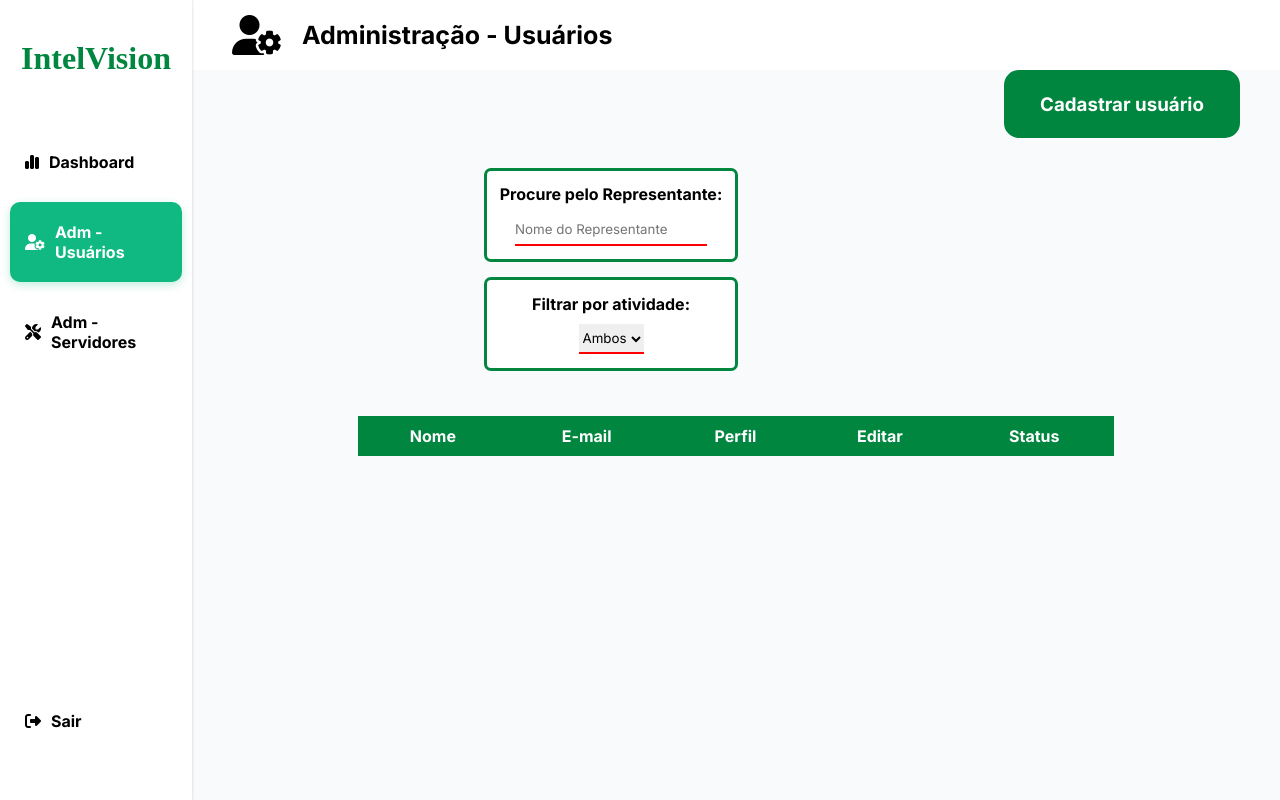
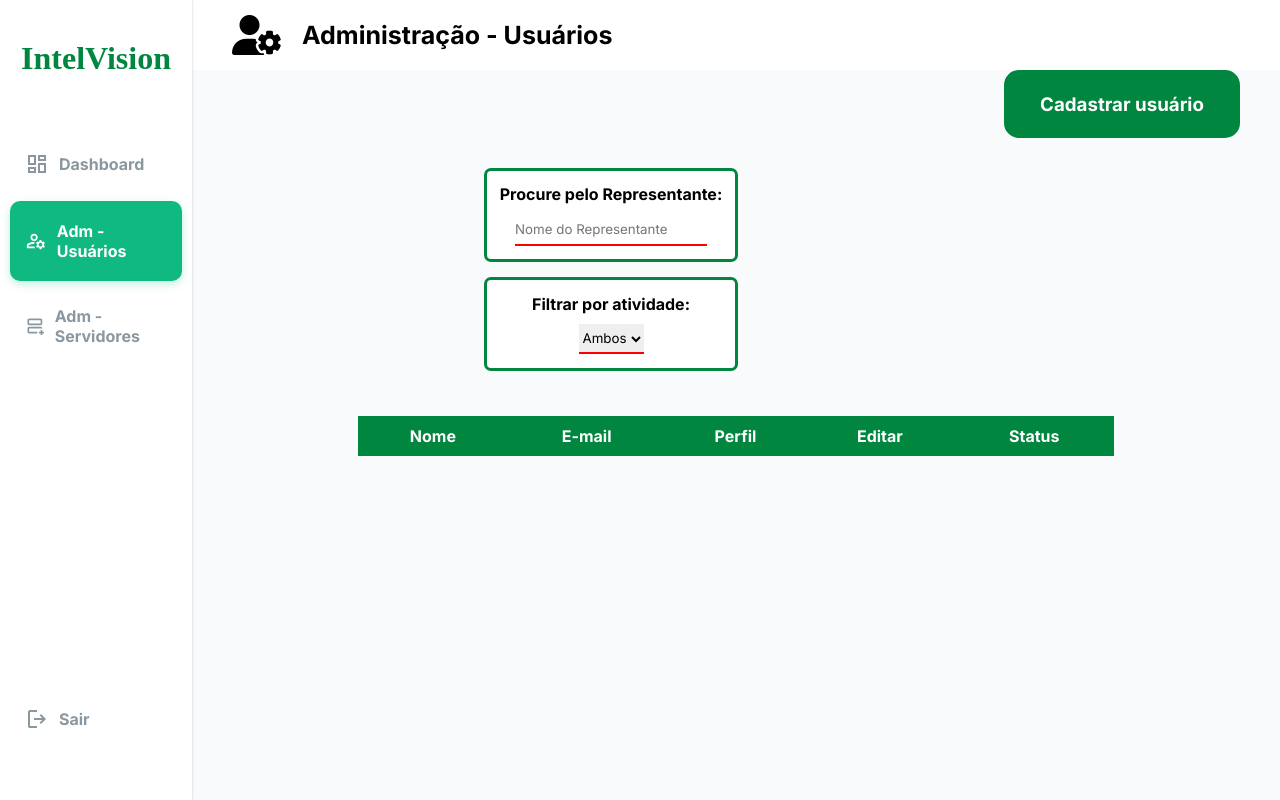
Before and after one commit to IntelVision-PI/intelvision, a website: page public/tela-administracao-usuario.html in a window 1280 px wide. Drawn offline with nearby package versions, Linux system fonts and the light colour scheme; no server answers; a web font is replaced by a local one.

Commit message:
inserindo o novo menu nas páginas de adm

```diff
--- a/public/css/dashboard.css
+++ b/public/css/dashboard.css
@@ -119,6 +119,7 @@ header {
   padding: 20px 15px;
   margin: 5px 10px;
   border-radius: 10px;
+  cursor: pointer;
 }
 
 .inativo:hover {
@@ -130,6 +131,7 @@ header {
   }
 }
 
+.btn-nav span,
 .btn-nav a,
 .btn-logout {
   display: flex;
--- a/public/tela-administracao-usuario.html
+++ b/public/tela-administracao-usuario.html
@@ -1,11 +1,8 @@
 <!DOCTYPE html>
 <html lang="pt-br">
+
 <head>
-    <link
-      rel="shortcut icon"
-      href="../assets/icon/favicon2.ico"
-      type="image/x-icon"
-    />
+  <link rel="shortcut icon" href="../assets/icon/favicon2.ico" type="image/x-icon" />
   <link rel="icon" href="./assets/img/Câmera.png" />
   <meta charset="UTF-8" />
   <meta http-equiv="X-UA-Compatible" content="IE=edge" />
@@ -19,10 +16,8 @@
       rel="stylesheet"
       href="https://fonts.googleapis.com/css2?family=Material+Symbols+Outlined:opsz,wght,FILL,GRAD@20..48,100..700,0..1,-50..200&icon_names=close"
     /> -->
-    <link
-      rel="stylesheet"
-      href="https://fonts.googleapis.com/css2?family=Material+Symbols+Outlined:opsz,wght,FILL,GRAD@24,400,0,0"
-    />
+  <link rel="stylesheet"
+    href="https://fonts.googleapis.com/css2?family=Material+Symbols+Outlined:opsz,wght,FILL,GRAD@24,400,0,0" />
   <!-- <link rel="stylesheet" href="./css/tela-administracao.css"> -->
   <script src="./js/sessao.js"></script>
   <script src="./js/alerta.js"></script>
@@ -30,17 +25,13 @@
   <link rel="preconnect" href="https://fonts.gstatic.com" />
   <link
     href="https://fonts.googleapis.com/css2?family=Exo+2:ital,wght@0,100;0,200;0,300;0,400;0,500;0,600;0,700;0,800;0,900;1,100;1,200;1,300;1,400;1,500;1,600;1,700;1,800;1,900&display=swap"
-      rel="stylesheet"
-    />
+    rel="stylesheet" />
 
   <!-- scripts do Chart.js - 2022-1 -->
   <script src="https://cdn.jsdelivr.net/npm/chart.js"></script>
 
   <!--FONT AWESOME-->
-    <script
-      src="https://kit.fontawesome.com/9f7414eb10.js"
-      crossorigin="anonymous"
-    ></script>
+  <script src="https://kit.fontawesome.com/9f7414eb10.js" crossorigin="anonymous"></script>
 </head>
 
 <body onload="puxarDados(), validarSessaoAdministrador()">
@@ -53,44 +44,64 @@
     </div>
   </header>
   <div class="janela">
+    <!-- MENU -->
     <div class="header-left">
       <h1>IntelVision</h1>
+      <div class="escolhaDash">
 
-        <div class="btn-nav">
-          <a href="servidores.html">
-            <i class="fa-solid fa-chart-simple"></i>
+        <a href="./servidores.html">
+          <div class="btn-nav inativo">
+            <span>
+              <svg xmlns="http://www.w3.org/2000/svg" height="24px" viewBox="0 -960 960 960" width="24px"
+                fill="#8b979f">
+                <path
+                  d="M520-600v-240h320v240H520ZM120-440v-400h320v400H120Zm400 320v-400h320v400H520Zm-400 0v-240h320v240H120Zm80-400h160v-240H200v240Zm400 320h160v-240H600v240Zm0-480h160v-80H600v80ZM200-200h160v-80H200v80Zm160-320Zm240-160Zm0 240ZM360-280Z" />
+              </svg>
               <h3>Dashboard</h3>
+            </span>
+          </div>
+        </a>
+
+        <a href="./tela-administracao-usuario.html">
+          <div class="btn-nav ativo" id="btn-nav-admin-usuarios">
+            <span>
+              <svg xmlns="http://www.w3.org/2000/svg" height="24px" viewBox="0 -960 960 960" width="24px"
+                fill="#8b979f">
+                <path
+                  d="M400-480q-66 0-113-47t-47-113q0-66 47-113t113-47q66 0 113 47t47 113q0 66-47 113t-113 47ZM80-160v-112q0-33 17-62t47-44q51-26 115-44t141-18h14q6 0 12 2-8 18-13.5 37.5T404-360h-4q-71 0-127.5 18T180-306q-9 5-14.5 14t-5.5 20v32h252q6 21 16 41.5t22 38.5H80Zm560 40-12-60q-12-5-22.5-10.5T584-204l-58 18-40-68 46-40q-2-14-2-26t2-26l-46-40 40-68 58 18q11-8 21.5-13.5T628-460l12-60h80l12 60q12 5 22.5 11t21.5 15l58-20 40 70-46 40q2 12 2 25t-2 25l46 40-40 68-58-18q-11 8-21.5 13.5T732-180l-12 60h-80Zm40-120q33 0 56.5-23.5T760-320q0-33-23.5-56.5T680-400q-33 0-56.5 23.5T600-320q0 33 23.5 56.5T680-240ZM400-560q33 0 56.5-23.5T480-640q0-33-23.5-56.5T400-720q-33 0-56.5 23.5T320-640q0 33 23.5 56.5T400-560Zm0-80Zm12 400Z" />
+              </svg>
+              <h3>Adm - Usuários</h3>
+            </span>
+          </div>
+        </a>
+
+        <a href="./tela-administracao-servidores.html">
+          <div class="btn-nav inativo" id="btn-nav-admin-servidores">
+            <span>
+              <svg xmlns="http://www.w3.org/2000/svg" height="24px" viewBox="0 -960 960 960" width="24px"
+                fill="#8b979f">
+                <path
+                  d="M200-200v-160 4-4 160Zm0 80q-33 0-56.5-23.5T120-200v-160q0-33 23.5-56.5T200-440h560q33 0 56.5 23.5T840-360H200v160h400v80H200Zm0-400q-33 0-56.5-23.5T120-600v-160q0-33 23.5-56.5T200-840h560q33 0 56.5 23.5T840-760v160q0 33-23.5 56.5T760-520H200Zm0-80h560v-160H200v160Zm0 0v-160 160ZM760-40v-80h-80v-80h80v-80h80v80h80v80h-80v80h-80Z" />
+              </svg>
+              <h3>Adm - Servidores</h3>
+            </span>
+          </div>
+        </a>
+
+      </div>
+
+      <div class="btn-nav btn-logout inativo" onclick="limparSessao()">
+        <a href="./index.html">
+          <svg xmlns="http://www.w3.org/2000/svg" height="24px" viewBox="0 -960 960 960" width="24px" fill="#8b979f">
+            <path
+              d="M200-120q-33 0-56.5-23.5T120-200v-560q0-33 23.5-56.5T200-840h280v80H200v560h280v80H200Zm440-160-55-58 102-102H360v-80h327L585-622l55-58 200 200-200 200Z" />
+          </svg>
+          <h3>Sair</h3>
         </a>
       </div>
 
-        <!-- <div class="btn-nav">
-          <a href="./mainPage.html">
-            <i class="fa-solid fa-magnifying-glass-chart"></i>
-            <h3>Análise de dados</h3>
-          </a>
-        </div> -->
-
-        <div class="btn-nav ativo" id="btn-nav-admin-usuarios">
-          <a href="./tela-administracao-usuario.html">
-            <i class="fa-solid fa-user-gear"></i>
-            <h3>Adm - Usuários</h3>
-          </a>
     </div>
-
-        <div class="btn-nav" id="btn-nav-admin-servidores">
-          <a href="./tela-administracao-servidores.html">
-            <i class="fa-solid fa-screwdriver-wrench"></i>
-            <h3>Adm - Servidores</h3>
-          </a>
-        </div>
-
-        <div class="btn-nav btn-logout" onclick="limparSessao()">
-          <a href="./index.html">
-            <i class="fa-solid fa-right-from-bracket"></i>
-            <h3>Sair</h3>
-          </a>
-        </div>
-      </div>
+    <!-- FIM MENU -->
 
     <div class="dash">
       <div class="dash__conteudo">
@@ -104,22 +115,12 @@
         <div class="div-procura">
           <div class="div-ipt-procura">
             <label for="">Procure pelo Representante:</label>
-              <input
-                type="text"
-                id="ipt_representante"
-                class="ipt_procura"
-                oninput="buscarRepresentante(ipt_representante.value)"
-                placeholder="Nome do Representante"
-              />
+            <input type="text" id="ipt_representante" class="ipt_procura"
+              oninput="buscarRepresentante(ipt_representante.value)" placeholder="Nome do Representante" />
           </div>
           <div class="div-ipt-procura">
             <label for="">Filtrar por atividade:</label>
-              <select
-                name=""
-                id="select_atividade"
-                onchange="selecionarAtividade()"
-                class="ipt_procura"
-              >
+            <select name="" id="select_atividade" onchange="selecionarAtividade()" class="ipt_procura">
               <option value="Ambos">Ambos</option>
               <option value="1">Ativo</option>
               <option value="0">Inativo</option>
@@ -160,28 +161,15 @@
                   <span class="material-symbols-outlined input_icon"> person </span>
                 </div>
                 <div class="field">
-            <input
-              type="email"
-              id="email"
-              placeholder=""
-              value="joao@intelbras.com.br"
-            />
+                  <input type="email" id="email" placeholder="" value="joao@intelbras.com.br" />
                   <label for="email">Email</label>
                   <span class="material-symbols-outlined input_icon"> mail </span>
                 </div>
                 <div class="field">
-            <input
-              type="password"
-              id="password"
-              placeholder=""
-              value="123456Aa"
-            />
+                  <input type="password" id="password" placeholder="" value="123456Aa" />
                   <label for="password">Senha</label>
                   <span class="material-symbols-outlined input_icon"> password </span>
-            <span
-              class="material-symbols-outlined password_icon"
-              id="view_password"
-            >
+                  <span class="material-symbols-outlined password_icon" id="view_password">
                     visibility
                   </span>
                 </div>
@@ -199,18 +187,10 @@
               <div class="form">
 
                 <div class="field">
-            <input
-              type="password"
-              id="password_retype"
-              placeholder=""
-              value="123456Aa"
-            />
+                  <input type="password" id="password_retype" placeholder="" value="123456Aa" />
                   <label for="password_retype">Redigite sua senha</label>
                   <span class="material-symbols-outlined input_icon"> password </span>
-            <span
-              class="material-symbols-outlined password_icon"
-              id="view_password_retype"
-            >
+                  <span class="material-symbols-outlined password_icon" id="view_password_retype">
                     visibility
                   </span>
                 </div>
@@ -260,33 +240,18 @@
           <label for="">Status do usuário</label>
           <div class="edit_status_field__radio">
             <label for="rdi_usuarioAtivado">Ativado</label>
-                <input
-                  type="radio"
-                  id="rdi_usuarioAtivado"
-                  name="statusUsuario"
-                  value="1"
-                  checked="true"
-                />
+            <input type="radio" id="rdi_usuarioAtivado" name="statusUsuario" value="1" checked="true" />
           </div>
           <div class="edit_status_field__radio">
             <label for="rdi_usuarioDesativado">Desativado</label>
-                <input
-                  type="radio"
-                  id="rdi_usuarioDesativado"
-                  name="statusUsuario"
-                  value="0"
-                />
+            <input type="radio" id="rdi_usuarioDesativado" name="statusUsuario" value="0" />
           </div>
         </div>
         <div class="edit_usuario_button edit_buttons">
           <button class="cancel_button" id="cancel_button_edit_user">
             Cancelar
           </button>
-              <button
-                class="confirm_button"
-                id="submit_button_edit_user"
-                onclick="sendStatus(idModalSelecionado)"
-              >
+          <button class="confirm_button" id="submit_button_edit_user" onclick="sendStatus(idModalSelecionado)">
             Confirmar
           </button>
         </div>
@@ -295,6 +260,7 @@
   </div>
   </div>
 </body>
+
 </html>
 <script src="js/verificarCampos.js"></script>
 <script src="js/cadastro.js"></script>
```
Also changed, not shown: public/servidores.html (+18 -9 lines), public/tela-administracao-servidores.html (+73 -22 lines). Lines whose indentation alone changed are shown as unchanged.
